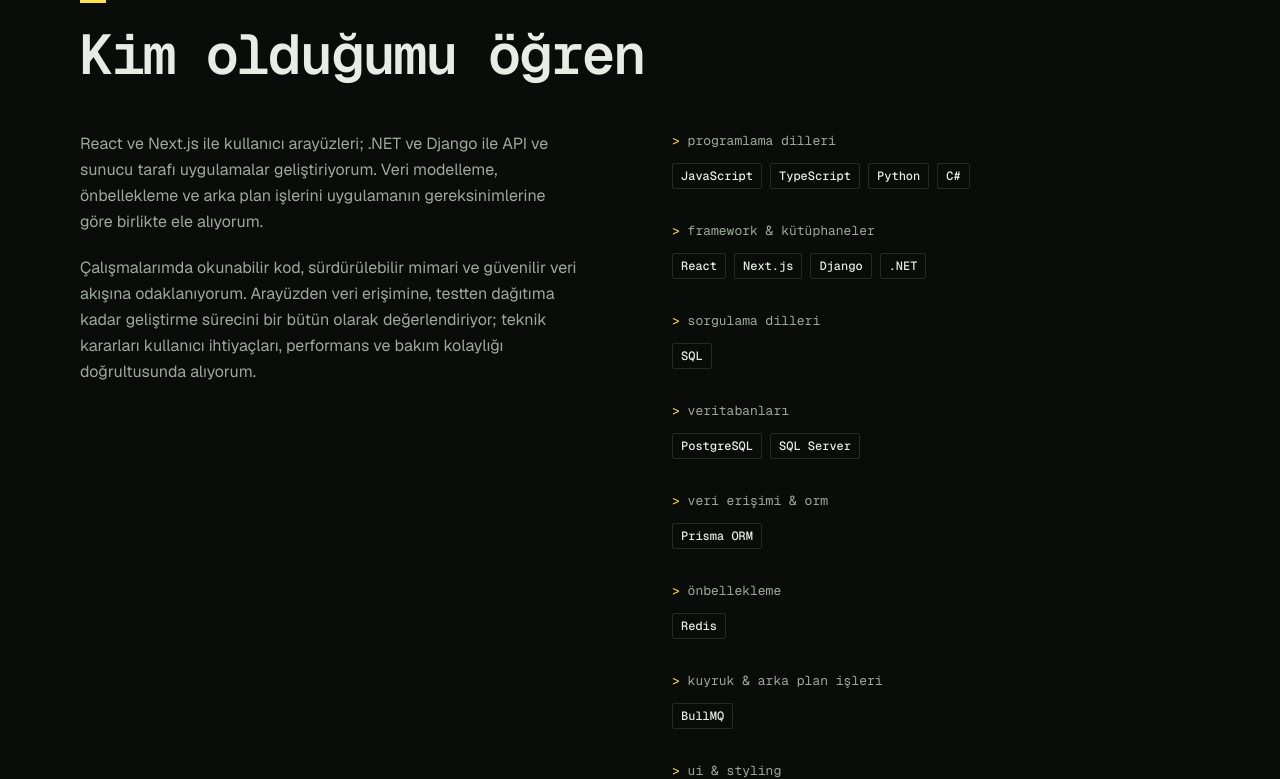
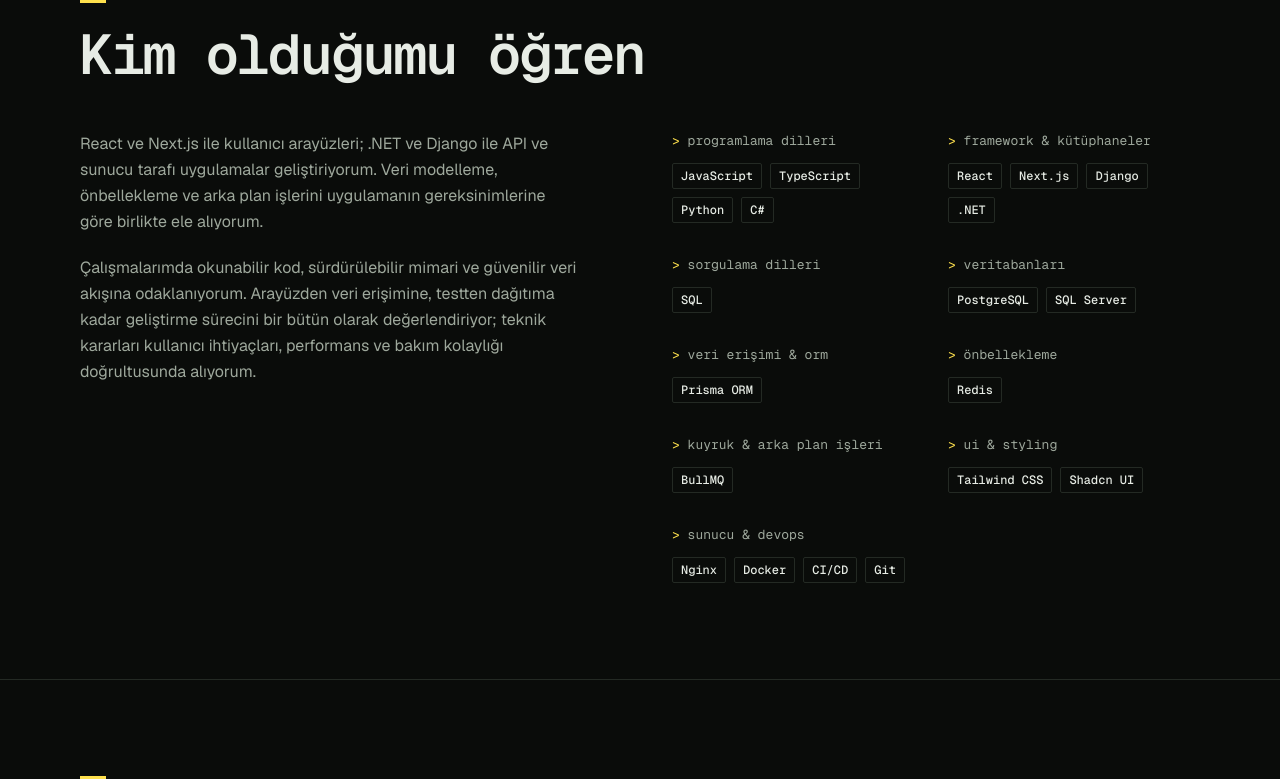
Before and after one commit to sidumandr/sidumandev, a Next.js app: page / in a window 1280 px wide. Shown: the part 923-1702 px from the top of the page. Built offline with nearby package versions, Linux system fonts and the light colour scheme.

Commit message:
Balance expanded skill groups in a responsive two column layout

```diff
--- a/src/app/components/About/about.module.css
+++ b/src/app/components/About/about.module.css
@@ -1,7 +1,9 @@
 .grid { display:grid; grid-template-columns:1fr 1fr; gap:64px; }
 .bio { color:var(--ink-muted); max-width:500px; }
 .bio p+p { margin-top:20px; }
-.skills { display:grid; gap:32px; }
+.skills { display:grid; grid-template-columns:repeat(2,minmax(0,1fr)); gap:32px 24px; align-content:start; }
 .skillGroup h3 { font:400 13px/20px var(--font-mono),monospace; color:var(--ink-muted); margin-bottom:12px; }
 .skillGroup h3>span { color:var(--accent); }
 @media(max-width:720px) { .grid { grid-template-columns:1fr; gap:40px; } }
+
+@media(max-width:480px) { .skills { grid-template-columns:minmax(0,1fr); } }
```
